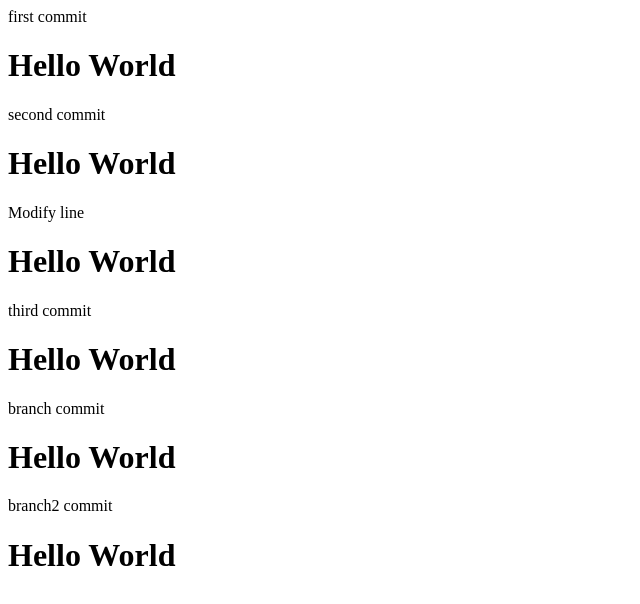
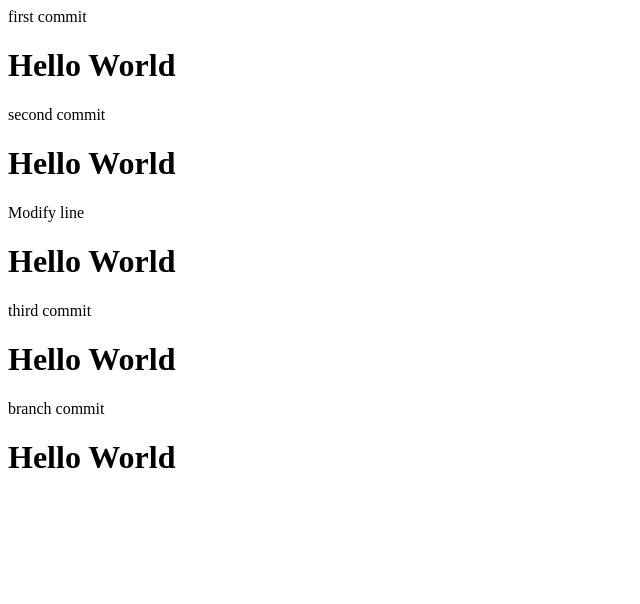
Before and after one commit to Kangbeomsuck/HelloWorld1, a plain HTML site: page index.html in a window 1280 px wide. Shown: the whole page, without its empty margins (0-640 px from the left). Drawn offline with Linux system fonts and the light colour scheme.

Commit message:
branch2 second commit

```diff
--- a/index.html
+++ b/index.html
@@ -19,8 +19,5 @@
         branch commit
         <h1>Hello World</h1>
 
-        branch2 commit
-        <h1>Hello World</h1>
-
     </body>
 </html>
```
